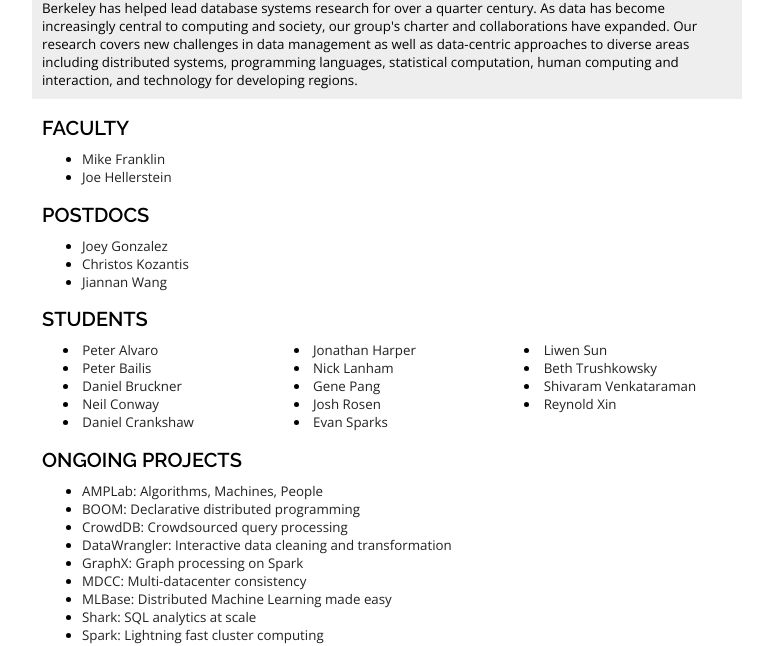
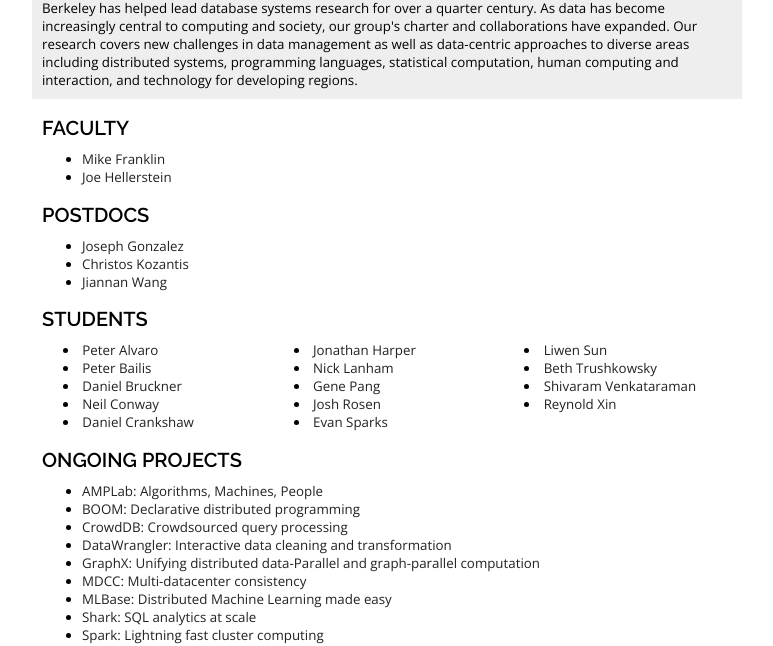
Before and after one commit to pbailis/berkeley-db-group, a plain HTML site: page index.html in a window 1280 px wide. Shown: the part 82-728 px from the top of the page, without its empty margins (248-1021 px from the left). Drawn offline with nearby package versions, Linux system fonts and the light colour scheme.

Commit message:
Joey -> Joseph
GraphX description update.

```diff
--- a/index.html
+++ b/index.html
@@ -33,7 +33,7 @@
 
 <h2>POSTDOCS</h2>
 <ul>
-<li><a href="http://www.cs.cmu.edu/~jegonzal/">Joey Gonzalez</a></li>
+<li><a href="http://www.cs.cmu.edu/~jegonzal/">Joseph Gonzalez</a></li>
 <li><a href="http://cseweb.ucsd.edu/~ckozanit/">Christos Kozantis</a></li>
 <li><a href="http://www.cs.berkeley.edu/~jnwang/">Jiannan Wang</a></li>
 </ul>
@@ -62,7 +62,7 @@
 <li><a href="http://boom.cs.berkeley.edu/">BOOM: Declarative distributed programming</a></li>
 <li><a href="https://amplab.cs.berkeley.edu/projects/crowddb-answering-queries-with-crowdsourcing/">CrowdDB: Crowdsourced query processing</a></li>
 <li><a href="http://vis.stanford.edu/wrangler/">DataWrangler: Interactive data cleaning and transformation</a></li>
-<li><a href="https://amplab.cs.berkeley.edu/publication/graphx-grades/">GraphX: Graph processing on Spark</a></li>
+<li><a href="https://github.com/amplab/graphx">GraphX: Unifying distributed data-Parallel and graph-parallel computation</a></li>
 <li><a href="http://mdcc.cs.berkeley.edu/">MDCC: Multi-datacenter consistency</a></li>
 <li><a href="http://mlbase.org/">MLBase: Distributed Machine Learning made easy</a></li>
 <li><a href="https://github.com/amplab/shark/wiki">Shark: SQL analytics at scale</a></li>
```
